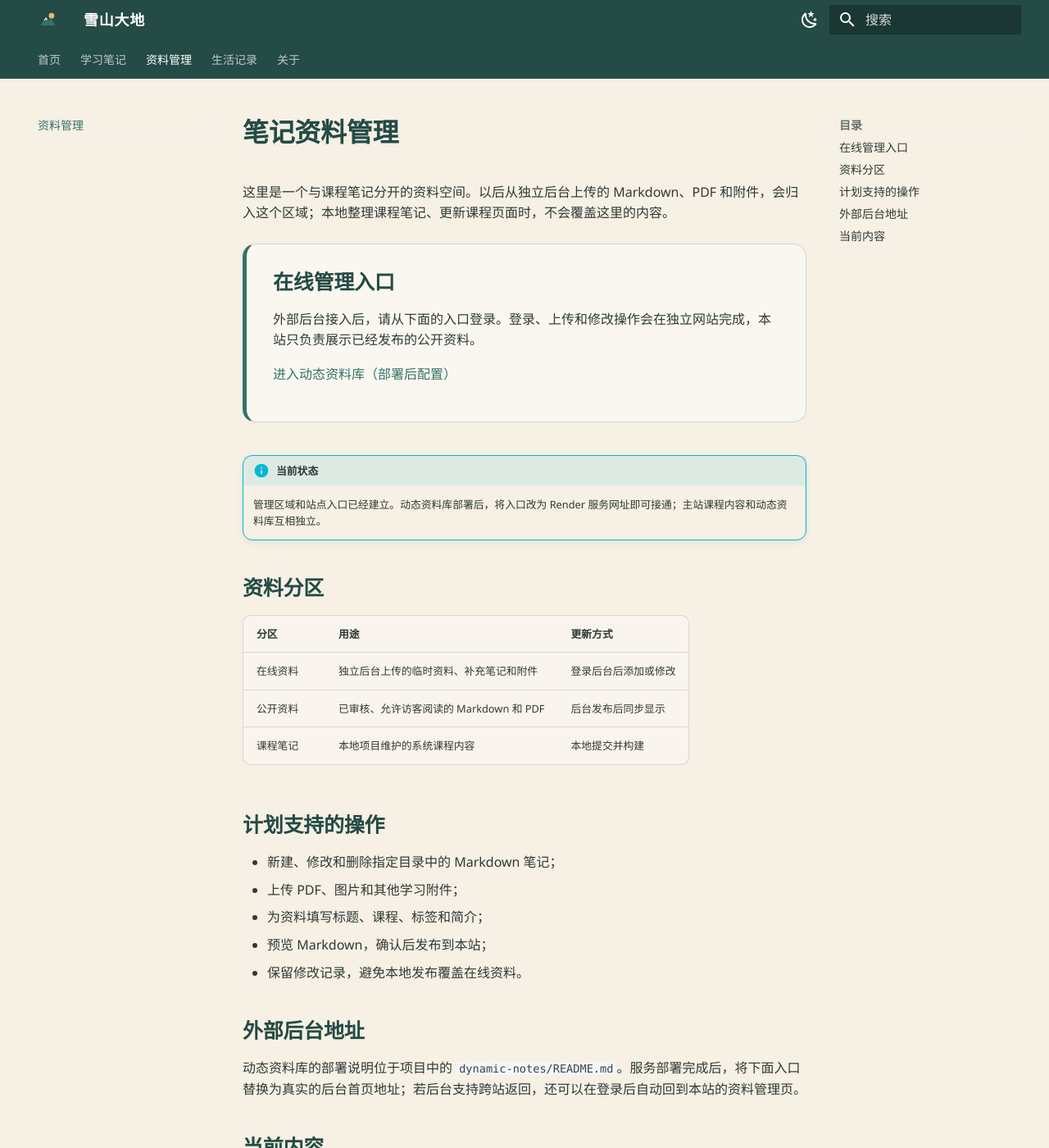
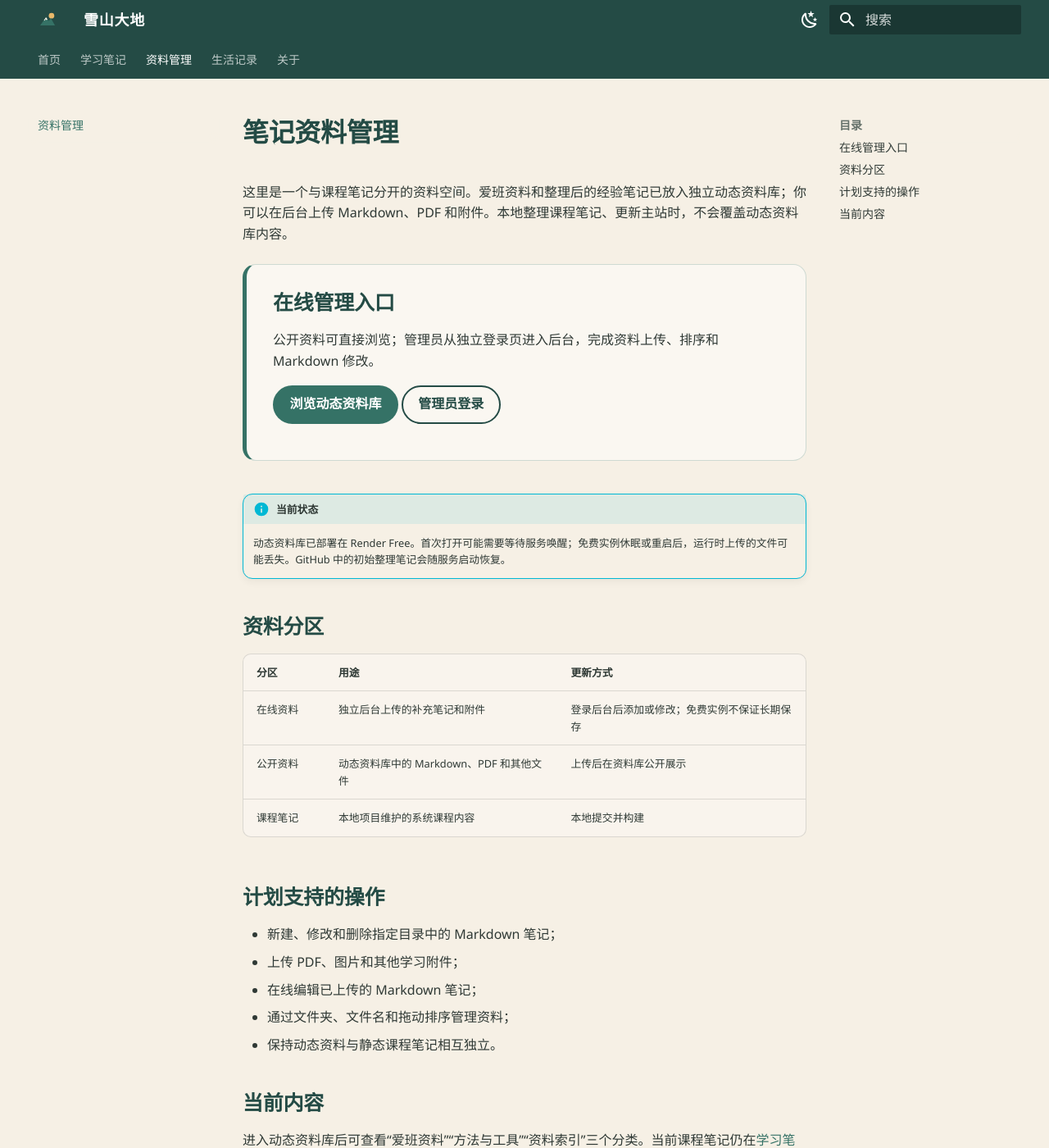
Before and after one commit to Juicydream0701/xueshan-notes, an MkDocs documentation site: the page built from docs/managed/index.md, in a window 1280 px wide and 1400 px high. Shown: the whole window at 82% size. Built offline with MkDocs 1.6.1 and Material for MkDocs 9.7.7, drawn with Linux system fonts in a browser that asks for light colours; some of the changed text lies outside the part shown.

Commit message:
接入动态资料库并更新管理入口

```diff
--- a/docs/managed/index.md
+++ b/docs/managed/index.md
@@ -1,42 +1,39 @@
 # 笔记资料管理
 
-这里是一个与课程笔记分开的资料空间。以后从独立后台上传的 Markdown、PDF 和附件，会归入这个区域；本地整理课程笔记、更新课程页面时，不会覆盖这里的内容。
+这里是一个与课程笔记分开的资料空间。爱班资料和整理后的经验笔记已放入独立动态资料库；你可以在后台上传 Markdown、PDF 和附件。本地整理课程笔记、更新主站时，不会覆盖动态资料库内容。
 
 <div class="managed-hero" markdown>
 
 ## 在线管理入口
 
-外部后台接入后，请从下面的入口登录。登录、上传和修改操作会在独立网站完成，本站只负责展示已经发布的公开资料。
+公开资料可直接浏览；管理员从独立登录页进入后台，完成资料上传、排序和 Markdown 修改。
 
-[进入动态资料库（部署后配置）](#external-backend)
+[浏览动态资料库](https://xueshan-notes-library.onrender.com/){ .md-button .md-button--primary }
+[管理员登录](https://xueshan-notes-library.onrender.com/login){ .md-button }
 
 </div>
 
 !!! info "当前状态"
-    管理区域和站点入口已经建立。动态资料库部署后，将入口改为 Render 服务网址即可接通；主站课程内容和动态资料库互相独立。
+    动态资料库已部署在 Render Free。首次打开可能需要等待服务唤醒；免费实例休眠或重启后，运行时上传的文件可能丢失。GitHub 中的初始整理笔记会随服务启动恢复。
 
 ## 资料分区
 
 | 分区 | 用途 | 更新方式 |
 | --- | --- | --- |
-| 在线资料 | 独立后台上传的临时资料、补充笔记和附件 | 登录后台后添加或修改 |
-| 公开资料 | 已审核、允许访客阅读的 Markdown 和 PDF | 后台发布后同步显示 |
+| 在线资料 | 独立后台上传的补充笔记和附件 | 登录后台后添加或修改；免费实例不保证长期保存 |
+| 公开资料 | 动态资料库中的 Markdown、PDF 和其他文件 | 上传后在资料库公开展示 |
 | 课程笔记 | 本地项目维护的系统课程内容 | 本地提交并构建 |
 
 ## 计划支持的操作
 
 - 新建、修改和删除指定目录中的 Markdown 笔记；
 - 上传 PDF、图片和其他学习附件；
-- 为资料填写标题、课程、标签和简介；
-- 预览 Markdown，确认后发布到本站；
-- 保留修改记录，避免本地发布覆盖在线资料。
+- 在线编辑已上传的 Markdown 笔记；
+- 通过文件夹、文件名和拖动排序管理资料；
+- 保持动态资料与静态课程笔记相互独立。
 
 <a id="external-backend"></a>
 
-## 外部后台地址
-
-动态资料库的部署说明位于项目中的 `dynamic-notes/README.md`。服务部署完成后，将下面入口替换为真实的后台首页地址；若后台支持跨站返回，还可以在登录后自动回到本站的资料管理页。
-
 ## 当前内容
 
-外部后台接通后，这里可以继续按课程、专题或文件类型展示在线资料。当前课程笔记仍在[学习笔记](../notes/index.md)中维护，两套内容互相独立。
+进入动态资料库后可查看“爱班资料”“方法与工具”“资料索引”三个分类。当前课程笔记仍在[学习笔记](../notes/index.md)中维护，两套内容相互独立。
```
